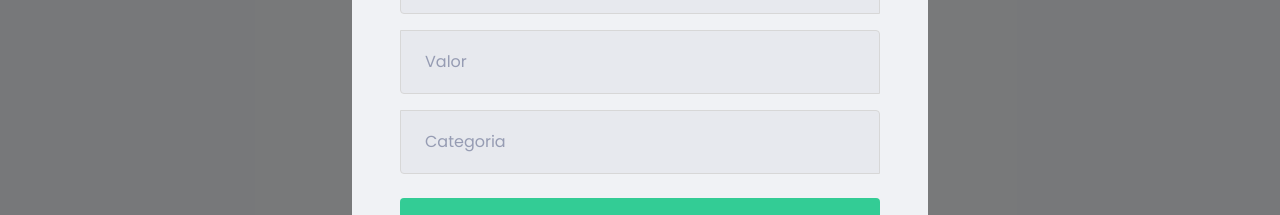
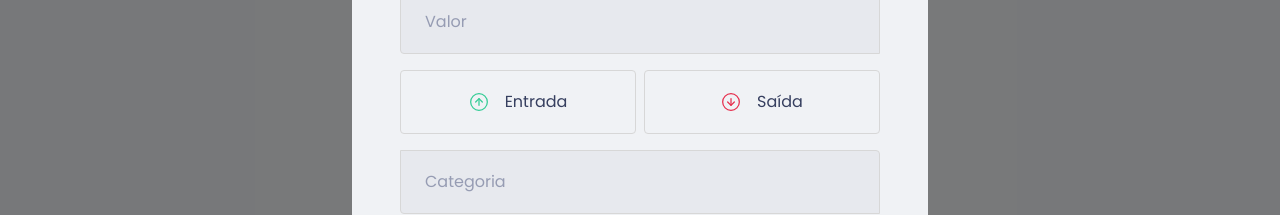
Before and after one commit to marcelo-marcal/ignite-react-chapter02, a React (Create React App) app: page / in a window 1280 px wide. Both pictures are taken after a click on the button "Nova Transação". Shown: the part 328-543 px from the top of the page. Built offline with nearby package versions, Linux system fonts and the light colour scheme; what miragejs would draw is missing.

Commit message:
Criando Botôes de Tipo

```diff
--- a/package.json
+++ b/package.json
@@ -5,6 +5,7 @@
   "dependencies": {
     "axios": "^0.25.0",
     "miragejs": "^0.1.43",
+    "polished": "^4.2.2",
     "react": "^17.0.2",
     "react-dom": "^17.0.2",
     "react-modal": "^3.14.4",
--- a/src/components/NewTransactionModal/index.tsx
+++ b/src/components/NewTransactionModal/index.tsx
@@ -1,6 +1,9 @@
 import Modal from 'react-modal';
+import incomeImg from '../../assets/income.svg';
+import outcomeImg from '../../assets/outcome.svg';
 import closeImg from '../../assets/close.svg';
-import { Container } from './styles';
+
+import { Container, TransactionTypeContainer } from './styles';
 
 interface NewTransactionModalProps {
   isOpen: boolean;
@@ -33,6 +36,23 @@
           type="number"
           placeholder="Valor"
         />
+
+        <TransactionTypeContainer>
+          <button
+            type="button"
+          >
+            <img src={incomeImg} alt="Entrada"/>
+            <span>Entrada</span>
+          </button>
+
+          <button
+            type="button"
+          >
+            <img src={outcomeImg} alt="Saída"/>
+            <span>Saída</span>
+          </button>
+        </TransactionTypeContainer>
+
         <input
           placeholder="Categoria"
         />
--- a/src/components/NewTransactionModal/styles.ts
+++ b/src/components/NewTransactionModal/styles.ts
@@ -1,4 +1,5 @@
-import styled from "styled-components";
+import styled from 'styled-components';
+import { darken } from 'polished';
 
 export const Container = styled.form`
   h2 {
@@ -47,3 +48,40 @@
     }
   }
 `;
+
+export const TransactionTypeContainer = styled.div`
+  margin: 1rem 0;
+  display: grid;
+  grid-template-columns: 1fr 1fr;
+  gap: 0.5rem;
+
+  button {
+    height: 4rem;
+    border: 1px solid #d7d7d7;
+    border-radius: 0.25rem;
+
+    background: transparent;
+
+    display: flex;
+    align-items: center;
+    justify-content: center;
+
+    transition: border-color 0.2s;
+
+    &:hover {
+      border-color: ${darken(0.1, '#d7d7d7')};
+    }
+
+    img {
+      width: 20px;
+      height: 20px;
+    }
+
+    span {
+      display: inline-block;
+      margin-left: 1rem;
+      font-size: 1rem;
+      color: var(--text-title);
+    }
+  }
+`;
```
Also changed, not shown: 2 other files (tests, documents, lock files or other folders).
